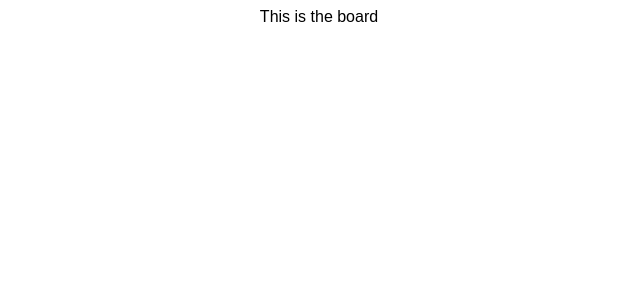
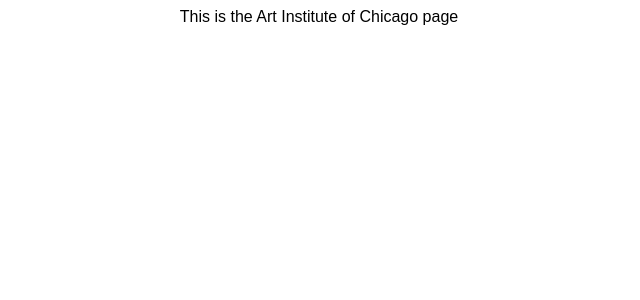
Before and after one commit to zakpayne8283/ArtBoardProject, a React (Create React App) app: page / in a window 1280 px wide. Shown: the top 300 px of the page, without its empty margins (321-961 px from the left). Built offline with nearby package versions, Linux system fonts and the light colour scheme.

Commit message:
Made basic Art Institute of Chicago Page

```diff
--- a/src/App.js
+++ b/src/App.js
@@ -1,11 +1,15 @@
-import "./styles.css";
+import { useState } from "react";
 
 import Board from "./components/Board/Board"; // TODO: Make this not Board/Board
 
+import "./styles.css";
+
 export default function App() {
+  const [appState, setAppState] = useState({ museum: "AIC" });
+
   return (
     <div className="App">
-      <Board />
+      <Board museum={appState.museum} />
     </div>
   );
 }
--- /dev/null
+++ b/src/components/AIC/AIC.js
@@ -0,0 +1,5 @@
+import React from "react";
+
+export default function AIC(props) {
+  return <div>This is the Art Institute of Chicago page</div>;
+}
--- a/src/components/Board/Board.js
+++ b/src/components/Board/Board.js
@@ -1,5 +1,7 @@
 import React from "react";
 
+import AIC from "../AIC/AIC";
+
 export default function Board(props) {
-  return <div>This is the board</div>;
+  return <div>{props.museum === "AIC" && <AIC />}</div>;
 }
```
